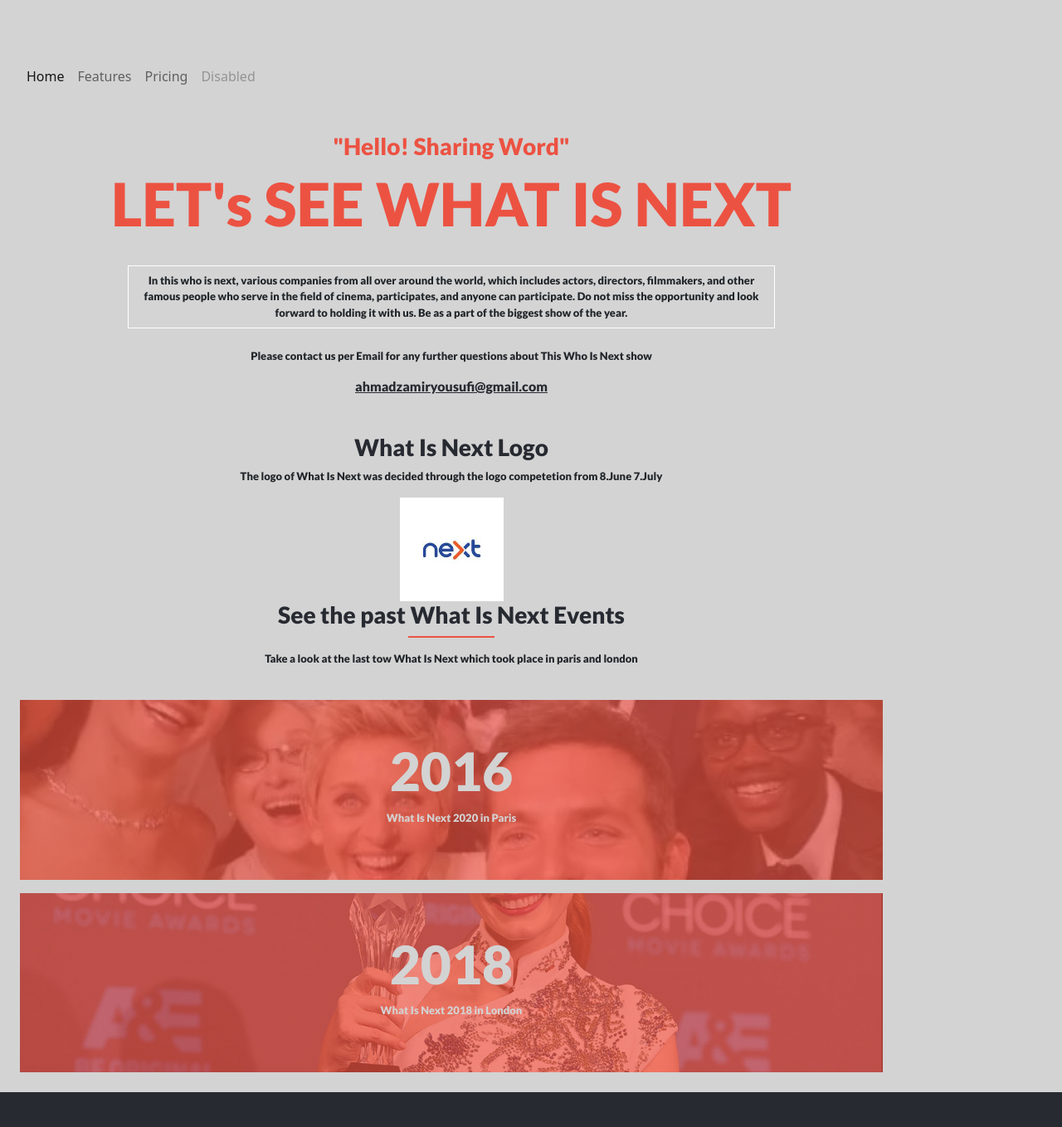
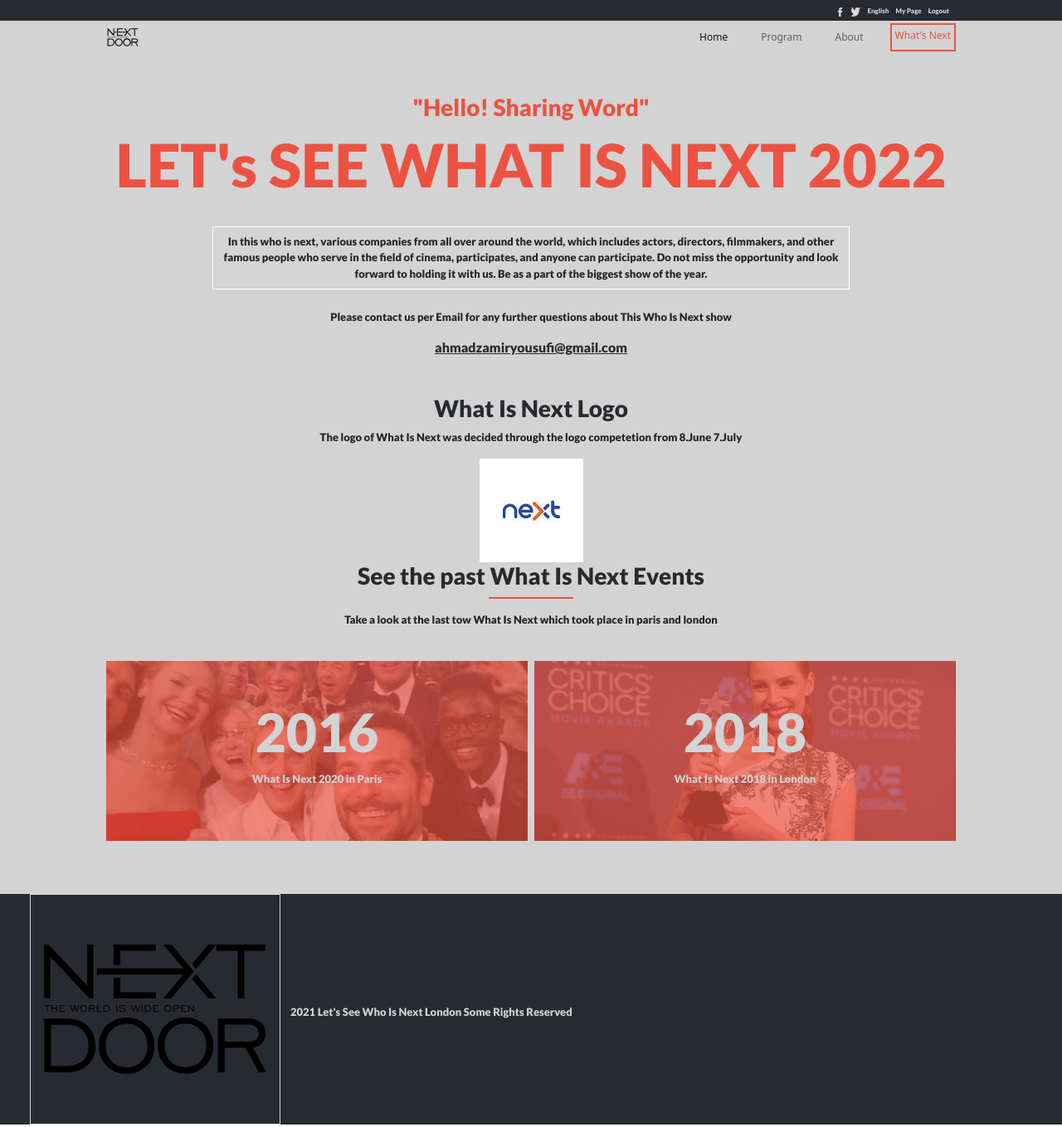
Before and after one commit to ahzamir/Incoming-Movies, a plain HTML site: page about.html in a window 1280 px wide. Shown: the top 1359 px of the page at 83% size. Drawn offline with nearby package versions, Linux system fonts and the light colour scheme.

Commit message:
add the footer for desktop version of about page

```diff
--- a/about.css
+++ b/about.css
@@ -1,3 +1,9 @@
+body {
+  margin: 0;
+  padding: 0;
+  box-sizing: border-box;
+}
+
 .about-page {
   background: #d3d3d3;
 }
@@ -38,3 +44,17 @@ p {
 .end-part {
   background: #d3d3d3;
 }
+
+@media (min-width: 768px) {
+  .end-part {
+    background: #272a31;
+  }
+
+  .p-rights {
+    color: #d3d3d3;
+  }
+
+  .logo-end {
+    border: 1px solid #d3d3d3;
+  }
+}
--- a/about.html
+++ b/about.html
@@ -18,26 +18,37 @@
 </head>
 
 <body>
-  <section class="about-page pt-5">
-    <header class="w-100 header-css p-4">
-      <nav class="navbar navbar-expand-lg navbar-light">
+  <section class="about-page pt-5 pt-md-0 d-md-flex flex-md-column">
+    <header class="w-100 header-css">
+      <div class="d-none header-top page-padding d-md-flex w-100 justify-content-end align-items-center">
+        <a href="#" class="me-2"><img class="header-icons" src="content/images/facebook-svgrepo-com.svg"></a>
+        <a href="#" class="me-2"><img class="header-icons" src="content/images/twitter.svg"></a>
+        <a href="#" class="me-2 text-size font-secondary text-decoration-none color-thirthary">English</a>
+        <a href="#" class="me-2 text-size font-secondary text-decoration-none color-thirthary">My Page</a>
+        <a href="#" class="me-2 text-size font-secondary text-decoration-none color-thirthary">Logout</a>
+      </div>
+      <nav class="navbar navbar-expand-md navbar-light p-4 p-md-0">
         <button class="navbar-toggler" type="button" data-toggle="collapse" data-target="#navbarNavAltMarkup"
           aria-controls="navbarNavAltMarkup" aria-expanded="false" aria-label="Toggle navigation">
           <span class="navbar-toggler-icon"></span>
         </button>
-        <div class="collapse navbar-collapse" id="navbarNavAltMarkup">
+        <div class="collapse navbar-collapse page-padding d-md-flex justify-content-between" id="navbarNavAltMarkup">
+          <img class="d-none d-md-flex logo flex-start" src="content/images/next-door-logo-svg-vector.svg">
           <div class="navbar-nav">
-            <a class="nav-item nav-link active" href="#">Home <span class="sr-only">(current)</span></a>
-            <a class="nav-item nav-link" href="#">Features</a>
-            <a class="nav-item nav-link" href="#">Pricing</a>
-            <a class="nav-item nav-link disabled" href="#" tabindex="-1" aria-disabled="true">Disabled</a>
+            <a class="nav-item nav-link active me-md-4 text-size-menu" href="#">Home <span
+                class="sr-only">(current)</span></a>
+            <a class="nav-item nav-link me-md-4 text-size-menu" href="#">Program</a>
+            <a class="nav-item nav-link me-md-4 text-size-menu" href="#">About</a>
+            <a href="#" class="d-none nav-item text-decoration-none p-1 d-md-flex text-size-menu logo-name">What's
+              Next</a>
           </div>
         </div>
       </nav>
     </header>
-    <main class="p-4 d-flex flex-column align-items-center">
+    <main class="d-flex flex-column align-items-center page-padding pt-md-5 pb-5 w-100">
       <h3 class="color-primary text-center font-secondary h3 first-page-heading1 weight">"Hello! Sharing Word"</h3>
       <h1 class="color-primary text-center font-secondary display-2 first-page-heading2 weight">LET's SEE WHAT IS NEXT
+        2022
       </h1>
       <p class="home-page-paragraph text-center display-8 secondary border border-white p-2 font-secondary mb-4 mt-4">
         In this who is next, various companies from all over around the world, which includes actors, directors,
@@ -59,18 +70,20 @@
       <div class="header-border mb-3"></div>
       <p class="font-secondary weight text-center">Take a look at the last tow What Is Next which took place in paris
         and london</p>
-      <div class="past-event p-5 mb-3 mt-4">
+      <div class="w-100 row">
+        <div class="past-event p-5 mb-3 mt-4 col-md">
           <h3 class="color-thirthary text-center font-secondary display-3 first-page-heading2 weight">2016</h3>
           <p class="font-secondary color-thirthary weight text-center">What Is Next 2020 in Paris</p>
         </div>
-      <div class="past-event-1 p-5">
+        <div class="past-event-1 p-5 mt-4 ms-md-2 col-md">
           <h3 class="color-thirthary text-center font-secondary display-3 first-page-heading2 weight">2018</h3>
           <p class="font-secondary color-thirthary weight text-center">What Is Next 2018 in London</p>
+        </div>
       </div>
     </main>
   </section>
   <footer>
-    <div class="partners d-flex align-items-center row p-5 m-0">
+    <div class="partners d-flex align-items-center row p-5 m-0 d-md-none">
       <h2 class="color-thirthary font-secondary text-center h2 mt-3 mb-3">Partner</h2>
       <div class="header-border mb-3"></div>
       <div class="row">
@@ -81,10 +94,13 @@
       </div>
     </div>
     <div class="end-part row pe-5 ps-5">
-      <img class="col-6 w-50" src="content/images/next-door-logo-svg-vector.svg">
-      <p class="font-secondary color-secondary col-6 w-50 p-0 mt-4 align-items-center">2021 Let's See Who Is Next London
+      <img class="col-md-3 w-25 logo-end" src="content/images/next-door.svg">
+      <div class="d-flex align-items-center col-9">
+        <p class="font-secondary color-secondary p-rights w-50 p-0 mt-4 align-items-center p-rights">2021 Let's See Who Is Next
+          London
           Some Rights Reserved
         </p>
+      </div>
     </div>
   </footer>
   <script src="index.js"></script>
```
Also changed, not shown: index.html (+5 -5 lines), content/images/next-door.svg (added). Lines whose indentation alone changed are shown as unchanged.
